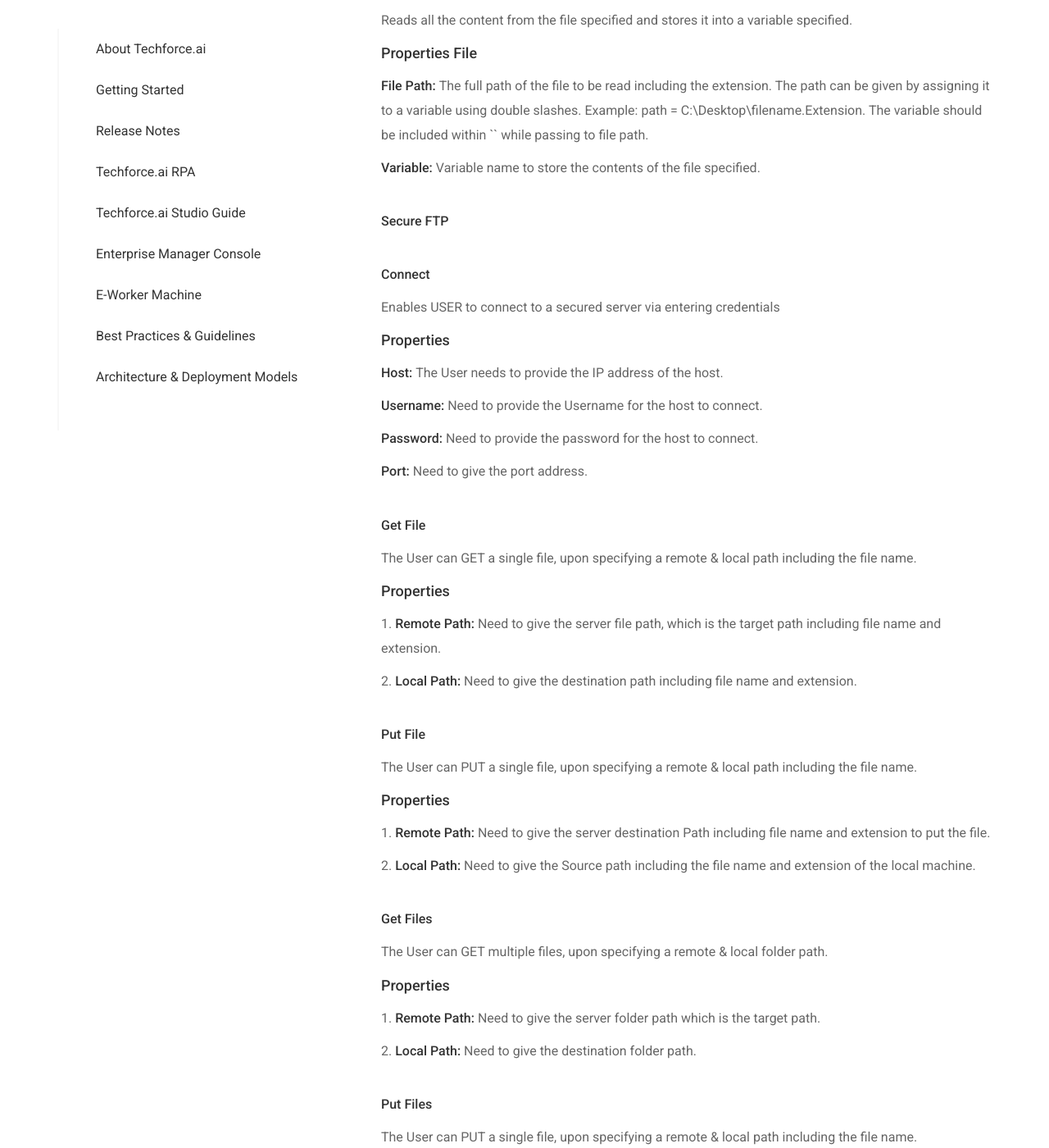
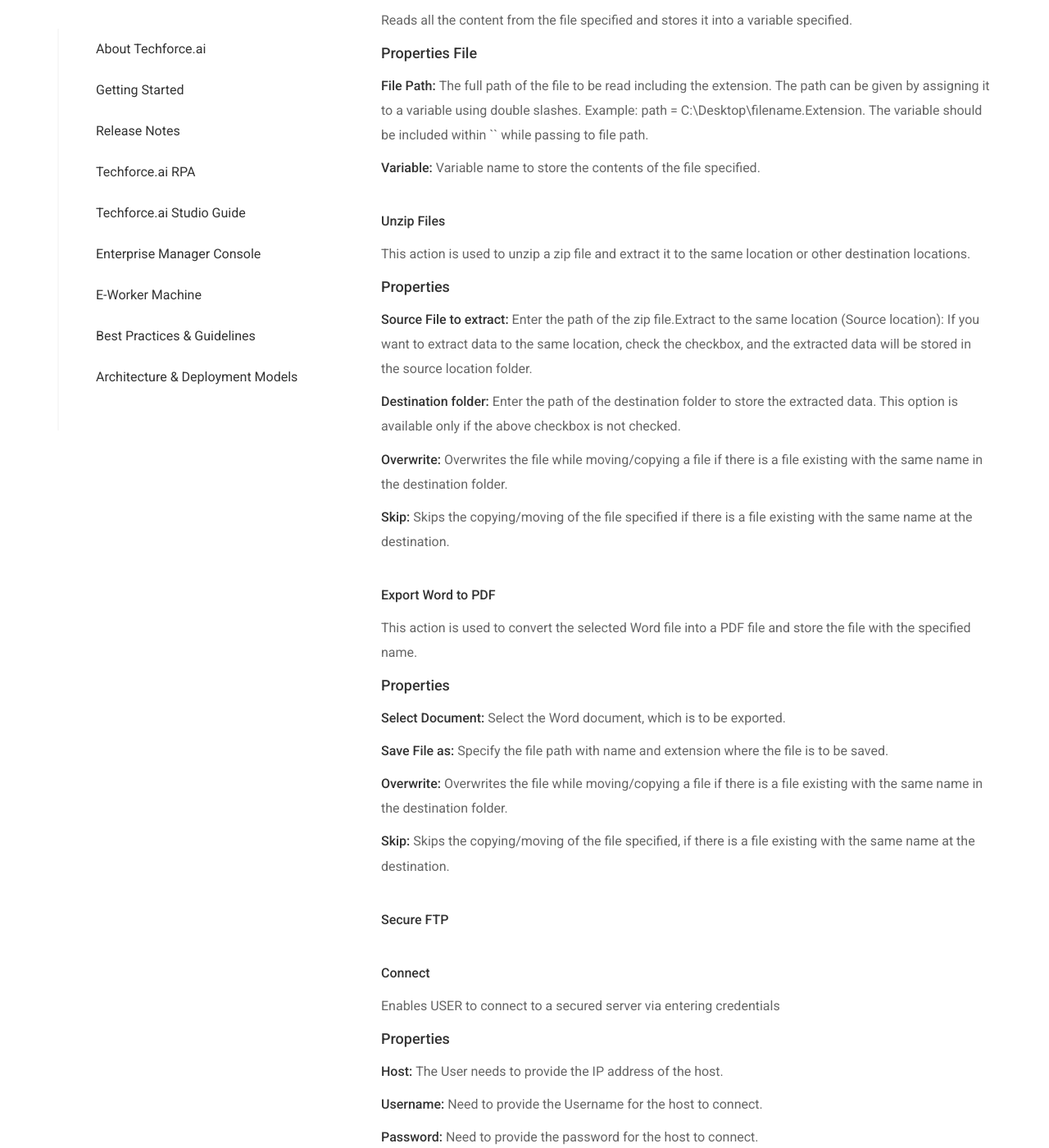
Before and after one commit to digitamizers/Documentation, a Jekyll site: the page built from index.md, in a window 1280 px wide and 1400 px high, scrolled down 64326 px. Shown: the whole window at 82% size. Built offline with Jekyll 4.4.1, drawn with Linux system fonts in a browser that asks for light colours; some of the changed text lies outside the part shown.

Commit message:
changes in database

```diff
--- a/_layouts/default.html
+++ b/_layouts/default.html
@@ -702,6 +702,8 @@
                                                     <li style="margin-left:20px;"><a class="child 2" href="#GetFolderContents"><span class="numbers"></span> <span style="margin-left:35px;">Get Folder Contents</span></a></li>
                                                     <li style="margin-left:20px;"><a class="child 2" href="#DeleteFile"><span class="numbers"></span> <span style="margin-left:35px;">Delete File/Folder</span></a></li>
                                                     <li style="margin-left:20px;"><a class="child 2" href="#ReadFile"><span class="numbers"></span> <span style="margin-left:35px;">Read File</span></a></li>
+                                                    <li style="margin-left:20px;"><a class="child 2" href="#Unzip"><span class="numbers"></span> <span style="margin-left:35px;">Unzip Files</span></a></li>
+                                                    <li style="margin-left:20px;"><a class="child 2" href="#ExportWord"><span class="numbers"></span> <span style="margin-left:35px;">Export Word to PDF</span></a></li>
                                                     </ul>
                                                     </li>
 
@@ -712,6 +714,8 @@
                                                       <li style="margin-left:20px;"><a class="child 2" href="#PutFile"><span class="numbers"></span> <span style="margin-left:35px;">Put File</span></a></li>
                                                       <li style="margin-left:20px;"><a class="child 2" href="#GetFiles"><span class="numbers"></span> <span style="margin-left:35px;">Get Files</span></a></li>
                                                       <li style="margin-left:20px;"><a class="child 2" href="#PutFiles"><span class="numbers"></span> <span style="margin-left:35px;">Put Files</span></a></li>
+                                                      <li style="margin-left:20px;"><a class="child 2" href="#CreateNewFolder"><span class="numbers"></span> <span style="margin-left:35px;">Create New Folder</span></a></li>
+                                                      <li style="margin-left:20px;"><a class="child 2" href="#DeleteFolder"><span class="numbers"></span> <span style="margin-left:35px;">Delete Folder</span></a></li>
                                                       <li style="margin-left:20px;"><a class="child 2" href="#Delete"><span class="numbers"></span> <span style="margin-left:35px;">Delete</span></a></li>
                                                       <li style="margin-left:20px;"><a class="child 2" href="#DeleteFiles"><span class="numbers"></span> <span style="margin-left:35px;">Delete Files</span></a></li>
                                                       <li style="margin-left:20px;"><a class="child 2" href="#MoveRemoteFile"><span class="numbers"></span> <span style="margin-left:35px;">Move Remote File</span></a></li>
@@ -2087,6 +2091,26 @@
                         <p><span class="numbers"><strong>Variable: </strong>Variable name to store the contents of the file specified.</p>
                     </div>
 
+                    <div id="Unzip"  class="page-section">
+                      <h5 class="purple"> Unzip Files </h5>
+                      <p>This action is used to unzip a zip file and extract it to the same location or other destination locations.</p>
+                      <h6>Properties</h6>
+                      <p><span class="numbers"><strong> Source File to extract:  </strong>Enter the path of the zip file.Extract to the same location (Source location): If you want to extract data to the same location, check the checkbox, and the extracted data will be stored in the source location folder.</p>
+                      <p><span class="numbers"><strong> Destination folder: </strong>Enter the path of the destination folder to store the extracted data. This option is available only if the above checkbox is not checked.</p>
+                      <p><span class="numbers"><strong> Overwrite: </strong>Overwrites the file while moving/copying a file  if there is a file existing with the same name in the destination folder.</p>
+                      <p><span class="numbers"><strong> Skip: </strong>Skips the copying/moving of the file specified if there is a file existing with the same name at the destination.</p>
+                    </div>
+
+                    <div id="ExportWord"  class="page-section">
+                      <h5 class="purple"> Export Word to PDF </h5>
+                      <p>This action is used to convert the selected Word file into a PDF file and store the file with the specified name.</p>
+                      <h6>Properties</h6>
+                      <p><span class="numbers"><strong> Select Document: </strong>Select the Word document, which is to be exported.</p>
+                      <p><span class="numbers"><strong> Save File as:  </strong>Specify the file path with name and extension where the file is to be saved.</p>
+                      <p><span class="numbers"><strong> Overwrite: </strong>Overwrites the file while moving/copying a file if there is a file existing with the same name in the destination folder.</p>
+                      <p><span class="numbers"><strong> Skip: </strong>Skips the copying/moving of the file specified, if there is a file existing with the same name at the destination.</p>
+                    </div>
+
                     <div id="SecureFTP"  class="page-section">
                       <h5 class="purple"> Secure FTP</h5>
                     </div>
@@ -2135,6 +2159,22 @@
                   <p><span class="numbers">1.</span><strong> Remote Path: </strong>Need to give the destination path of the server machine including folder name.</p>
                   <p><span class="numbers">2.</span><strong> Local Path: </strong>Need to give the Source path of the local machine.</p>
 
+              </div>
+
+              <div id="CreateNewFolder"  class="page-section">
+                <h5 class="purple"> Create New Folder  </h5>
+                <p>This action is used to create a new folder in the remote machine.</p>
+                <h6>Properties</h6>
+                <p><span class="numbers"><strong> Remote Folder Path: </strong>Enter the folder path in the remote machine where the new folder is to be created.</p>
+                <p><span class="numbers"><strong> Overwrite: </strong>Overwrites the file while moving/copying a file if there is a file existing with the same name at the destination.</p>
+                <p><span class="numbers"><strong> Skip: </strong>Skips the copying/moving of the file specified if there is a file existing with the same name at the destination.</p>
+              </div>
+
+              <div id="DeleteFolder"  class="page-section">
+                <h5 class="purple"> Delete Folder  </h5>
+                <p>Enter the path of the folder, which needs to be deleted in the remote machine.</p>
+                <h6>Properties</h6>
+                <p><span class="numbers"><strong> Remote Folder Path: </strong>Enter the path of the folder, which needs to be deleted in the remote machine.</p>
               </div>
 
               <div id="Delete"  class="page-section">
@@ -2228,12 +2268,12 @@
 
               <div id="JavaScript"  class="page-section">
                 <h5 class="purple"> JavaScript </h5>
-                <p>The user can add a JavaScript code snippet using this action. It will support all ES5 methods and functions</p>
+                <p>The user can add a JavaScript code snippet using this action. It will support all ES5 methods and functions. The result of the action is stored in a default variable “js_result”. If the result is of JSON type, you can use the “js_json” variable.</p>
               </div>
 
               <div id="Python"  class="page-section">
                 <h5 class="purple"> Python </h5>
-                <p>The user can add Python code snippet using this action.</p>
+                <p>The user can add a Python code snippet using this action. The result of the action is stored in the “py_result” variable.</p>
               </div>
 
               <!-- <div id="R"  class="page-section">
@@ -2243,7 +2283,7 @@
 
               <div id="AutoHotKey"  class="page-section">
                 <h5 class="purple"> AutoHotkey</h5>
-                <p>The user can add AutoHotkey code snippet using this action.</p>
+                <p>The user can add an AutoHotkey code snippet using this action. The result of the action is stored in the “vision_result” variable.</p>
               </div>
 
               <div id="MailIntegration"  class="page-section">
@@ -2379,7 +2419,9 @@
 
                      <div id="DatabaseActions"  class="page-section">
                        <h4 class="purple"> Database Actions</h4>
-                       <p>To automate the process of database actions related to MySQL and PostgreSQL.</p>
+                       <p>To automate the process of database actions related to My SQL, PostgreSQL, Oracle, and MS SQL.</p>
+                       <p><strong>Properties</strong></p>
+                       <p><span class="numbers"><strong>Select Database Type:</strong> Select either MySQL or PostgreSQL or Oracle or MS SQL based on the database type the user needs to work with.</p>
                      </div>
 
                        <div id="Connection"  class="page-section">
```
